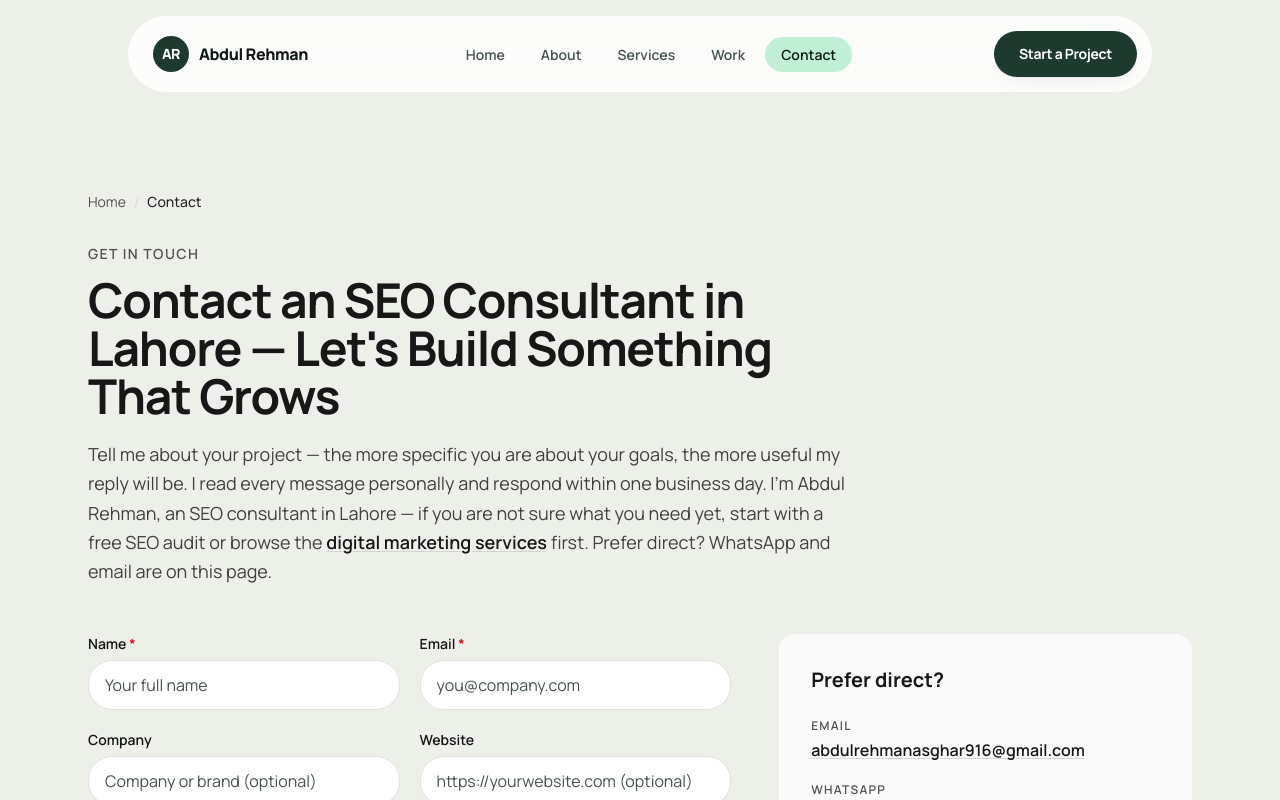
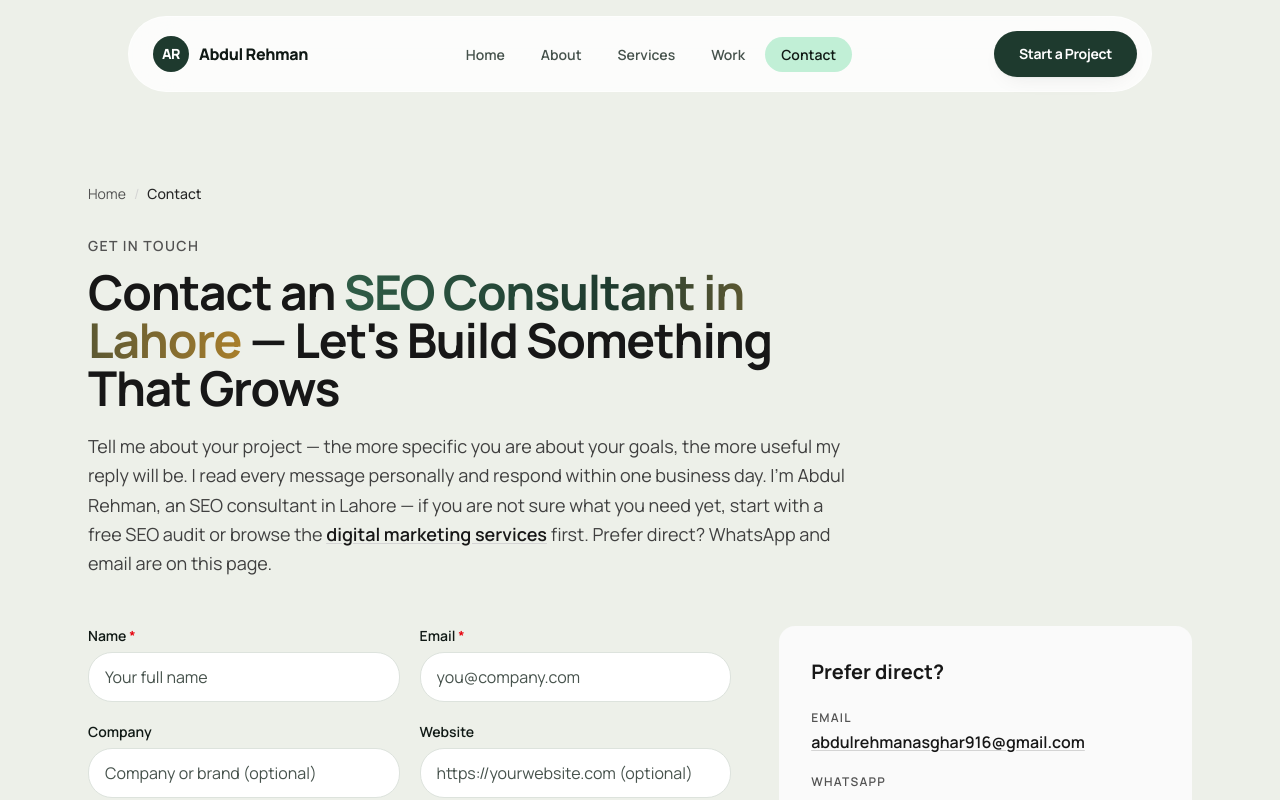
Before and after one commit to bodycartoon0111-netizen/abdul-rehman-portfolio, a Next.js app: page /contact in a window 1280 px wide. Shown: the top 800 px of the page. Built offline with nearby package versions, Linux system fonts and the light colour scheme; no server answers.

Commit message:
Wrap Contact H1 keyword with gradient; tighten page padding

```diff
--- a/app/contact/page.tsx
+++ b/app/contact/page.tsx
@@ -26,7 +26,7 @@ const whatsappHref = BRAND_WHATSAPP_LINK;
 
 export default function ContactPage() {
   return (
-    <main className="mx-auto max-w-6xl px-6 py-12">
+    <main className="mx-auto max-w-6xl px-6 py-10">
       <JsonLd
         data={buildBreadcrumbJsonLd([
           { name: "Home", path: "/" },
@@ -40,7 +40,7 @@ export default function ContactPage() {
           Get in touch
         </p>
         <h1 className="mt-3 text-4xl font-bold tracking-tight text-neutral-900 sm:text-5xl">
-          Contact an SEO Consultant in Lahore — Let&apos;s Build Something That Grows
+          Contact an <span className="bg-gradient-to-r from-pine-bright via-pine to-gold bg-clip-text text-transparent">SEO Consultant in Lahore</span> — Let&apos;s Build Something That Grows
         </h1>
         <p className="mt-5 text-lg leading-relaxed text-neutral-700">
           Tell me about your project — the more specific you are about your goals, the more
```
